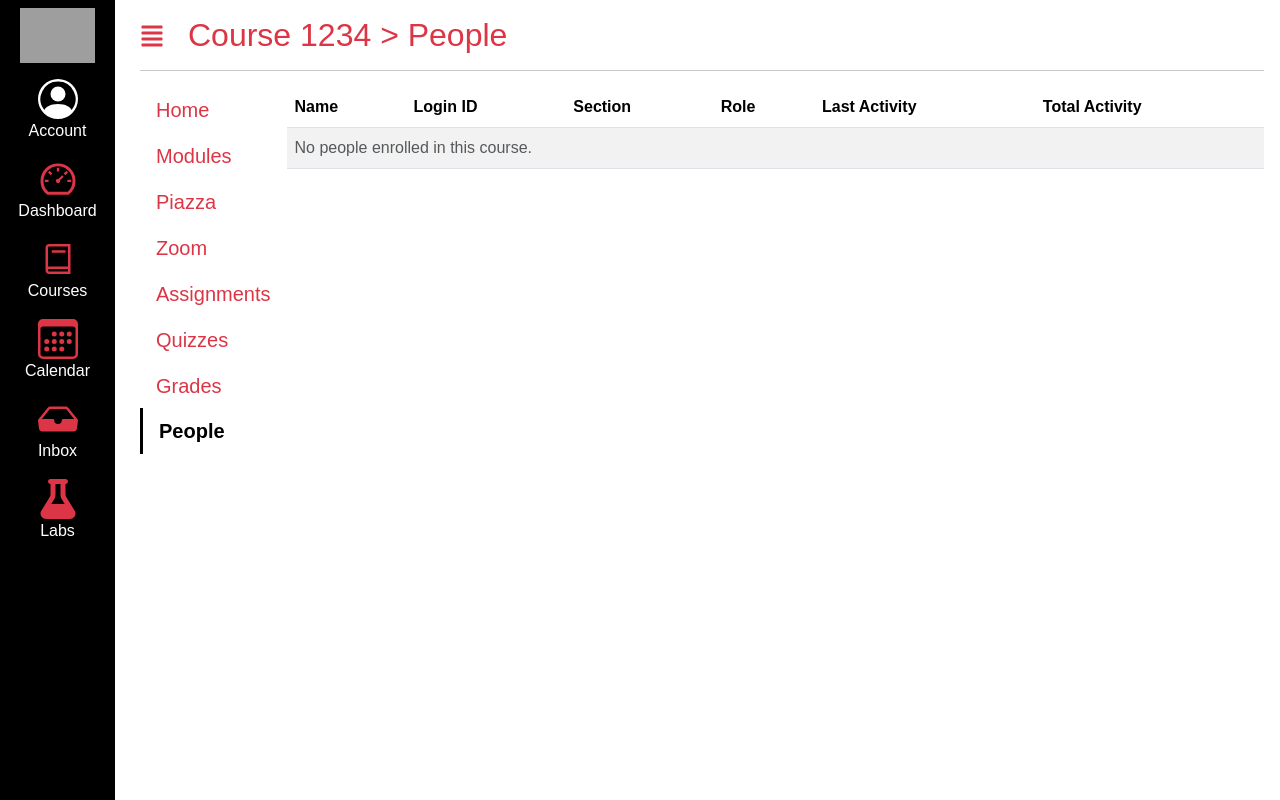
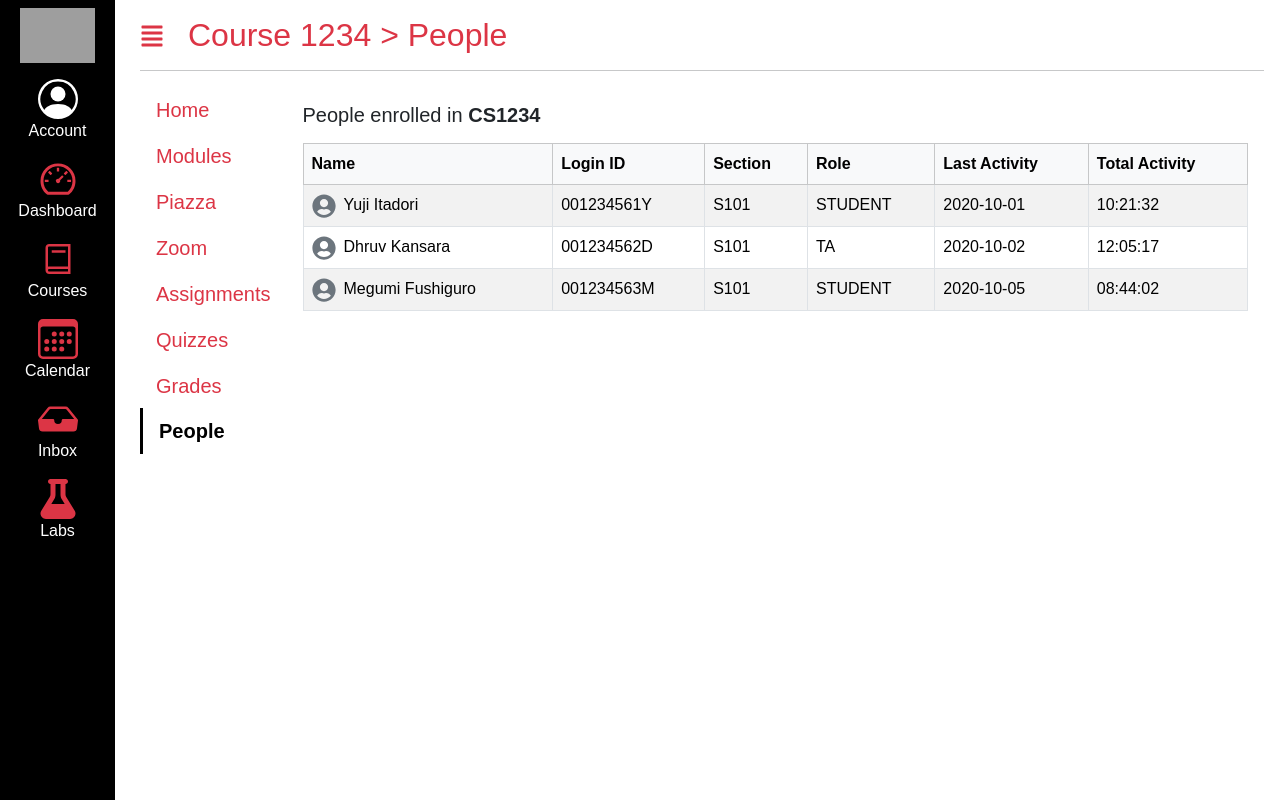
Before and after one commit to dhruvkansara11/kambaz-next-js, a Next.js app: page /Courses/1234/People/Table in a window 1280 px wide. Built offline with nearby package versions, Linux system fonts and the light colour scheme; grey boxes are pictures that could not be loaded.

Commit message:
a3 JavaScript1

```diff
--- a/app/(Kambaz)/Courses/[cid]/People/Table/page.tsx
+++ b/app/(Kambaz)/Courses/[cid]/People/Table/page.tsx
@@ -1,38 +1,49 @@
 "use client";
-
+import React from "react";
 import { useParams } from "next/navigation";
+import users from "../../../../Database/users.json";
+import enrollments from "../../../../Database/enrollments.json";
 import { Table } from "react-bootstrap";
 import { FaUserCircle } from "react-icons/fa";
-
-
-import users from "../../../../Database/users.json";
-import enrollments from "../../../../Database/enrollments.json";
-
-type User = {
-    _id: string;
-    firstName: string;
-    lastName: string;
-    loginId: string;
-    section: string;
-    role: string;
-    lastActivity: string;
-    totalActivity: string;
-};
-
-type Enrollment = { _id: string; user: string; course: string };
 
 export default function PeopleTable() {
   const { cid } = useParams() as { cid: string };
 
-    // show only users enrolled in the current course
-    const roster = (users as User[]).filter((u) =>
-        (enrollments as Enrollment[]).some((e) => e.user === u._id && e.course === cid)
+
+  const courseMap: Record<string, string> = {
+    reactapp: "CS1234",
+    webdev: "CS5200",
+    dbms: "CS5130",
+    algo: "CS5800",
+    design: "CS5500",
+    oop: "CS5010",
+    networks: "CS5700",
+  };
+
+
+const mappedCourse =
+  courseMap[cid?.toLowerCase()] ||
+  (cid?.toUpperCase().startsWith("CS") ? cid.toUpperCase() : "CS" + cid.toUpperCase());
+
+
+  const currentEnrollments = enrollments.filter(
+    (e) => e.course.toLowerCase() === mappedCourse.toLowerCase()
   );
 
+
+  const enrolledUserIds = currentEnrollments.map((e) => e.user);
+
+
+  const roster = users.filter((u) => enrolledUserIds.includes(u._id));
+
   return (
-        <div id="wd-people-table">
-            <Table striped>
-                <thead>
+    <div id="wd-people-table" className="p-3">
+      <h5 className="mb-3">
+        People enrolled in <strong>{mappedCourse}</strong>
+      </h5>
+
+      <Table striped bordered hover responsive>
+        <thead className="table-light">
           <tr>
             <th>Name</th>
             <th>Login ID</th>
@@ -43,24 +54,23 @@ export default function PeopleTable() {
           </tr>
         </thead>
         <tbody>
-                    {roster.map((u) => (
-                        <tr key={u._id}>
-                            <td className="wd-full-name text-nowrap">
-                                <FaUserCircle className="me-2 fs-1 text-secondary" />
-                                <span className="wd-first-name">{u.firstName}</span>{" "}
-                                <span className="wd-last-name">{u.lastName}</span>
+          {roster.length > 0 ? (
+            roster.map((user) => (
+              <tr key={user._id}>
+                <td>
+                  <FaUserCircle className="me-2 fs-4 text-secondary" />
+                  {user.firstName} {user.lastName}
                 </td>
-                            <td className="wd-login-id">{u.loginId}</td>
-                            <td className="wd-section">{u.section}</td>
-                            <td className="wd-role">{u.role}</td>
-                            <td className="wd-last-activity">{u.lastActivity}</td>
-                            <td className="wd-total-activity">{u.totalActivity}</td>
+                <td>{user.loginId}</td>
+                <td>{user.section}</td>
+                <td>{user.role}</td>
+                <td>{user.lastActivity}</td>
+                <td>{user.totalActivity}</td>
               </tr>
-                    ))}
-
-                    {roster.length === 0 && (
+            ))
+          ) : (
             <tr>
-                            <td colSpan={6} className="text-muted">
+              <td colSpan={6} className="text-center text-muted py-3">
                 No people enrolled in this course.
               </td>
             </tr>
--- a/app/(Kambaz)/Navigation.tsx
+++ b/app/(Kambaz)/Navigation.tsx
@@ -99,7 +99,7 @@ export default function KambazNavigation() {
                 href="https://www.northeastern.edu/"
                 id="wd-neu-link"
             >
-                <Image src="/images/neu.png" height={55} width={75} alt="Northeastern University" />
+                <Image src="/neu_image.png" height={55} width={75} alt="Northeastern University" />
             </ListGroupItem>
 
             {links.map((link) => (
```
Also changed, not shown: app/(Kambaz)/Database/index.ts (+4 -3 lines). Lines whose indentation alone changed are shown as unchanged.
